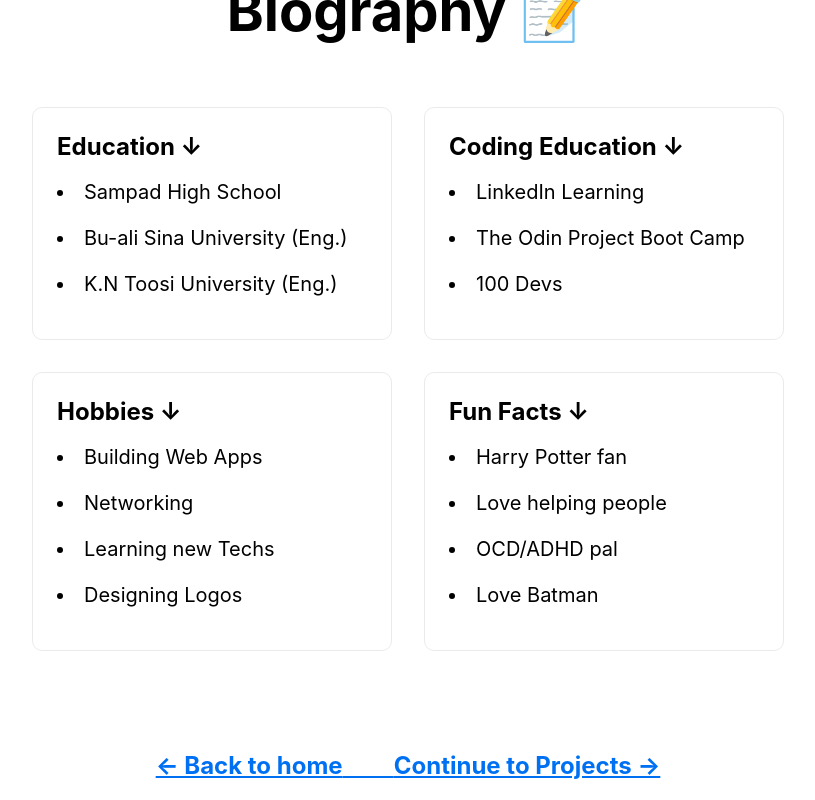
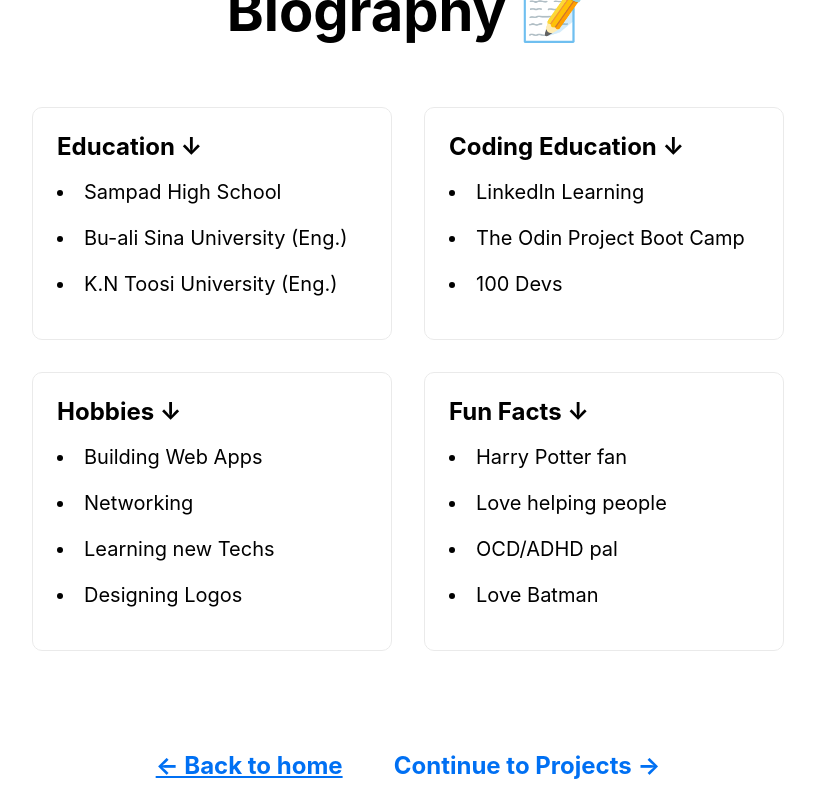
Before and after one commit to Sajadmhy/Sajad-Mahyaei-Portfolio, a Next.js app: page /bio in a window 1280 px wide. In both pictures the pointer is over the link 481 px from the left and 1050 px from the top of the page. Shown: the part 285-1085 px from the top of the page, without its empty margins (232-1047 px from the left). Built offline with nearby package versions, Linux system fonts and the light colour scheme.

Commit message:
Fix footer navigation underline

```diff
--- a/styles/Bio.module.css
+++ b/styles/Bio.module.css
@@ -114,9 +114,9 @@
   text-align: center;
 }
 
-.backBtn:hover,
-.backBtn:focus,
-.backBtn:active {
+.backBtn a:hover,
+.backBtn a:focus,
+.backBtn a:active {
   text-decoration: underline;
 }
 
--- a/styles/Experience.module.css
+++ b/styles/Experience.module.css
@@ -110,9 +110,9 @@
   text-align: center;
 }
 
-.backBtn:hover,
-.backBtn:focus,
-.backBtn:active {
+.backBtn a:hover,
+.backBtn a:focus,
+.backBtn a:active {
   text-decoration: underline;
 }
 
```
